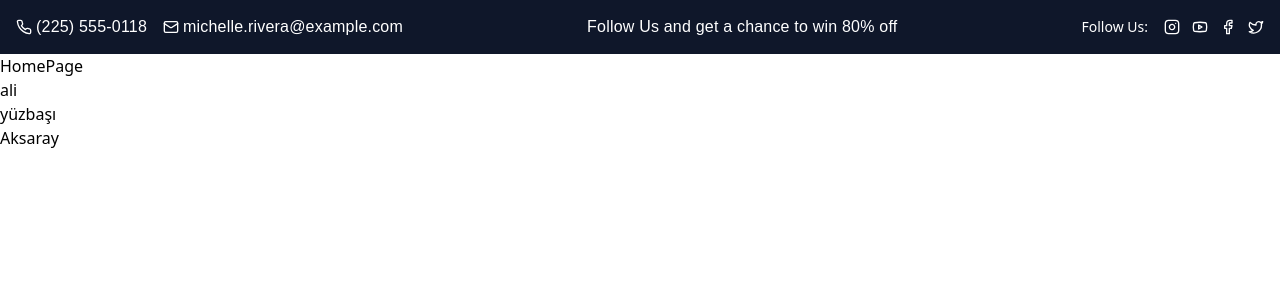
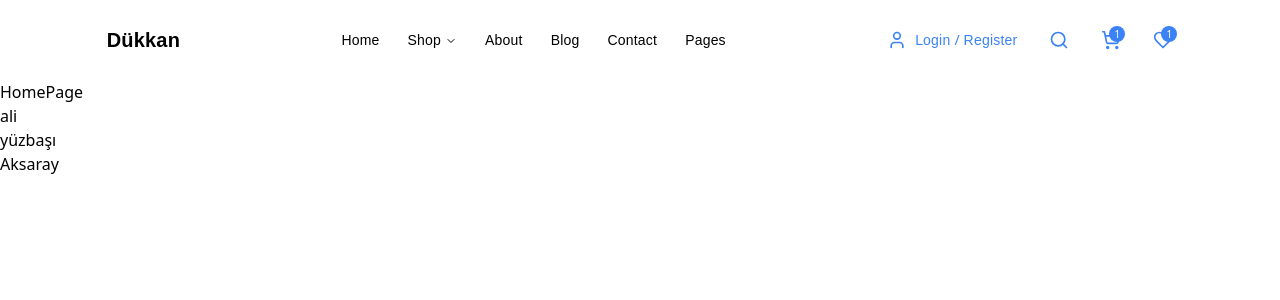
Before and after one commit to aliyzbsi/dukkan, a React (Vite) app: page / in a window 1280 px wide. Shown: the top 300 px of the page. Built offline with nearby package versions, Linux system fonts and the light colour scheme.

Commit message:
header-end

```diff
--- a/package.json
+++ b/package.json
@@ -10,6 +10,7 @@
     "preview": "vite preview"
   },
   "dependencies": {
+    "@radix-ui/react-navigation-menu": "^1.2.1",
     "@radix-ui/react-slot": "^1.1.0",
     "@reduxjs/toolkit": "^2.3.0",
     "axios": "^1.7.7",
--- a/src/components/custom/DesktopHeader.jsx
+++ b/src/components/custom/DesktopHeader.jsx
@@ -1,74 +1,151 @@
+import { useState } from "react";
+import { Search, ShoppingCart, Heart, User } from "lucide-react";
 import {
-  Facebook,
-  Instagram,
-  Mail,
-  Phone,
-  Twitter,
-  Youtube,
-} from "lucide-react";
-import { Link } from "react-router-dom/cjs/react-router-dom.min";
+  NavigationMenu,
+  NavigationMenuContent,
+  NavigationMenuItem,
+  NavigationMenuLink,
+  NavigationMenuList,
+  NavigationMenuTrigger,
+} from "@/components/ui/navigation-menu";
+import { Button } from "@/components/ui/button";
+import { Link } from "react-router-dom";
 
-export default function DesktopHeader() {
+export default function DesktopHeader({ isSearchOpen, setIsSearchOpen }) {
   return (
-    <div className="w-full  bg-slate-900 text-white px-4 py-4">
-      <div className=" mx-auto flex flex-wrap justify-between w-full  text-sm">
-        <div className="flex items-center space-x-4 flex-wrap">
-          <Link
-            href="tel:(225) 555-0118"
-            className="flex items-center gap-1 hover:text-gray-300"
-          >
-            <Phone className="h-4 w-4" />
-            <span>(225) 555-0118</span>
-          </Link>
-          <Link
-            href="mailto:michelle.rivera@example.com"
-            className="flex items-center gap-1 hover:text-gray-300"
-          >
-            <Mail className="h-4 w-4" />
-            <span>michelle.rivera@example.com</span>
-          </Link>
-        </div>
+    <header>
+      <div className=" mx-auto px-8 py-10 h-16 flex items-center justify-around">
+        <Link to="/" className="text-xl font-semibold">
+          Dükkan
+        </Link>
 
-        {/* Promotional Text */}
-        <div className="hidden md:block text-center">
-          <p>Follow Us and get a chance to win 80% off</p>
-        </div>
+        <NavigationMenu className="flex">
+          <NavigationMenuList>
+            <NavigationMenuItem>
+              <NavigationMenuLink asChild>
+                <Link to="/" className="px-3 py-2 text-sm">
+                  Home
+                </Link>
+              </NavigationMenuLink>
+            </NavigationMenuItem>
+            <NavigationMenuItem>
+              <NavigationMenuTrigger className="px-3 py-2 text-sm">
+                Shop
+              </NavigationMenuTrigger>
+              <NavigationMenuContent>
+                <ul className="grid w-48 p-2">
+                  <li>
+                    <NavigationMenuLink asChild>
+                      <Link
+                        to="/categories"
+                        className="block px-3 py-2 text-sm hover:bg-accent rounded-md"
+                      >
+                        All Categories
+                      </Link>
+                    </NavigationMenuLink>
+                  </li>
+                  <li>
+                    <NavigationMenuLink asChild>
+                      <Link
+                        to="/categories"
+                        className="block px-3 py-2 text-sm hover:bg-accent rounded-md"
+                      >
+                        Kadın Giyim
+                      </Link>
+                    </NavigationMenuLink>
+                  </li>
+                  <li>
+                    <NavigationMenuLink asChild>
+                      <Link
+                        to="/new-arrivals"
+                        className="block px-3 py-2 text-sm hover:bg-accent rounded-md"
+                      >
+                        New Arrivals
+                      </Link>
+                    </NavigationMenuLink>
+                  </li>
+                </ul>
+              </NavigationMenuContent>
+            </NavigationMenuItem>
+            <NavigationMenuItem>
+              <NavigationMenuLink asChild>
+                <Link to="/about" className="px-3 py-2 text-sm">
+                  About
+                </Link>
+              </NavigationMenuLink>
+            </NavigationMenuItem>
+            <NavigationMenuItem>
+              <NavigationMenuLink asChild>
+                <Link to="/blog" className="px-3 py-2 text-sm">
+                  Blog
+                </Link>
+              </NavigationMenuLink>
+            </NavigationMenuItem>
+            <NavigationMenuItem>
+              <NavigationMenuLink asChild>
+                <Link to="/contact" className="px-3 py-2 text-sm">
+                  Contact
+                </Link>
+              </NavigationMenuLink>
+            </NavigationMenuItem>
+            <NavigationMenuItem>
+              <NavigationMenuLink asChild>
+                <Link to="/pages" className="px-3 py-2 text-sm">
+                  Pages
+                </Link>
+              </NavigationMenuLink>
+            </NavigationMenuItem>
+          </NavigationMenuList>
+        </NavigationMenu>
 
-        {/* Social Media Links */}
-        <div className="flex items-center gap-4">
-          <span>Follow Us:</span>
-          <div className="flex gap-3">
-            <Link
-              href="#"
-              className="hover:text-gray-300"
-              aria-label="Follow us on Instagram"
-            >
-              <Instagram className="h-4 w-4" />
+        <div className="flex items-center gap-8 text-blue-500 hover:text-blue-600">
+          <div className="flex gap-1">
+            <Link to="/login" className="text-sm flex items-center gap-2">
+              <span>
+                <User size={20} />
+              </span>
+              Login
             </Link>
-            <Link
-              href="#"
-              className="hover:text-gray-300"
-              aria-label="Follow us on YouTube"
-            >
-              <Youtube className="h-4 w-4" />
-            </Link>
-            <Link
-              href="#"
-              className="hover:text-gray-300"
-              aria-label="Follow us on Facebook"
-            >
-              <Facebook className="h-4 w-4" />
-            </Link>
-            <Link
-              href="#"
-              className="hover:text-gray-300"
-              aria-label="Follow us on Twitter"
-            >
-              <Twitter className="h-4 w-4" />
+            <span className="text-sm ">/</span>
+            <Link to="/register" className="text-sm ">
+              Register
             </Link>
           </div>
+          <Button
+            variant="ghost"
+            size="icon"
+            className="relative"
+            onClick={() => setIsSearchOpen(!isSearchOpen)}
+          >
+            <Search className="h-5 w-5 " />
+          </Button>
+          <Button variant="ghost" size="icon" className="relative">
+            <ShoppingCart className="h-5 w-5" />
+            <span className="absolute -top-1 -right-1 h-4 w-4 rounded-full bg-blue-500 text-[10px] font-medium text-white flex items-center justify-center">
+              1
+            </span>
+          </Button>
+          <Button variant="ghost" size="icon" className="relative">
+            <Heart className="h-5 w-5 hover:text-red-600" />
+            <span className="absolute -top-1 -right-1 h-4 w-4 rounded-full bg-blue-500 text-[10px] font-medium text-white flex items-center justify-center">
+              1
+            </span>
+          </Button>
         </div>
       </div>
-    </div>
+
+      {isSearchOpen && (
+        <div className="absolute top-16 left-0 w-full bg-white border-b p-4">
+          <div className="container mx-auto">
+            <input
+              type="search"
+              placeholder="Search products..."
+              className="w-full px-4 py-2 border rounded-md"
+              autoFocus
+            />
+          </div>
+        </div>
+      )}
+    </header>
   );
 }
--- /dev/null
+++ b/src/components/ui/navigation-menu.jsx
@@ -0,0 +1,104 @@
+import * as React from "react"
+import * as NavigationMenuPrimitive from "@radix-ui/react-navigation-menu"
+import { cva } from "class-variance-authority"
+import { ChevronDown } from "lucide-react"
+
+import { cn } from "@/lib/utils"
+
+const NavigationMenu = React.forwardRef(({ className, children, ...props }, ref) => (
+  <NavigationMenuPrimitive.Root
+    ref={ref}
+    className={cn(
+      "relative z-10 flex max-w-max flex-1 items-center justify-center",
+      className
+    )}
+    {...props}>
+    {children}
+    <NavigationMenuViewport />
+  </NavigationMenuPrimitive.Root>
+))
+NavigationMenu.displayName = NavigationMenuPrimitive.Root.displayName
+
+const NavigationMenuList = React.forwardRef(({ className, ...props }, ref) => (
+  <NavigationMenuPrimitive.List
+    ref={ref}
+    className={cn(
+      "group flex flex-1 list-none items-center justify-center space-x-1",
+      className
+    )}
+    {...props} />
+))
+NavigationMenuList.displayName = NavigationMenuPrimitive.List.displayName
+
+const NavigationMenuItem = NavigationMenuPrimitive.Item
+
+const navigationMenuTriggerStyle = cva(
+  "group inline-flex h-10 w-max items-center justify-center rounded-md bg-background px-4 py-2 text-sm font-medium transition-colors hover:bg-accent hover:text-accent-foreground focus:bg-accent focus:text-accent-foreground focus:outline-none disabled:pointer-events-none disabled:opacity-50 data-[active]:bg-accent/50 data-[state=open]:bg-accent/50"
+)
+
+const NavigationMenuTrigger = React.forwardRef(({ className, children, ...props }, ref) => (
+  <NavigationMenuPrimitive.Trigger
+    ref={ref}
+    className={cn(navigationMenuTriggerStyle(), "group", className)}
+    {...props}>
+    {children}{" "}
+    <ChevronDown
+      className="relative top-[1px] ml-1 h-3 w-3 transition duration-200 group-data-[state=open]:rotate-180"
+      aria-hidden="true" />
+  </NavigationMenuPrimitive.Trigger>
+))
+NavigationMenuTrigger.displayName = NavigationMenuPrimitive.Trigger.displayName
+
+const NavigationMenuContent = React.forwardRef(({ className, ...props }, ref) => (
+  <NavigationMenuPrimitive.Content
+    ref={ref}
+    className={cn(
+      "left-0 top-0 w-full data-[motion^=from-]:animate-in data-[motion^=to-]:animate-out data-[motion^=from-]:fade-in data-[motion^=to-]:fade-out data-[motion=from-end]:slide-in-from-right-52 data-[motion=from-start]:slide-in-from-left-52 data-[motion=to-end]:slide-out-to-right-52 data-[motion=to-start]:slide-out-to-left-52 md:absolute md:w-auto ",
+      className
+    )}
+    {...props} />
+))
+NavigationMenuContent.displayName = NavigationMenuPrimitive.Content.displayName
+
+const NavigationMenuLink = NavigationMenuPrimitive.Link
+
+const NavigationMenuViewport = React.forwardRef(({ className, ...props }, ref) => (
+  <div className={cn("absolute left-0 top-full flex justify-center")}>
+    <NavigationMenuPrimitive.Viewport
+      className={cn(
+        "origin-top-center relative mt-1.5 h-[var(--radix-navigation-menu-viewport-height)] w-full overflow-hidden rounded-md border bg-popover text-popover-foreground shadow-lg data-[state=open]:animate-in data-[state=closed]:animate-out data-[state=closed]:zoom-out-95 data-[state=open]:zoom-in-90 md:w-[var(--radix-navigation-menu-viewport-width)]",
+        className
+      )}
+      ref={ref}
+      {...props} />
+  </div>
+))
+NavigationMenuViewport.displayName =
+  NavigationMenuPrimitive.Viewport.displayName
+
+const NavigationMenuIndicator = React.forwardRef(({ className, ...props }, ref) => (
+  <NavigationMenuPrimitive.Indicator
+    ref={ref}
+    className={cn(
+      "top-full z-[1] flex h-1.5 items-end justify-center overflow-hidden data-[state=visible]:animate-in data-[state=hidden]:animate-out data-[state=hidden]:fade-out data-[state=visible]:fade-in",
+      className
+    )}
+    {...props}>
+    <div
+      className="relative top-[60%] h-2 w-2 rotate-45 rounded-tl-sm bg-border shadow-md" />
+  </NavigationMenuPrimitive.Indicator>
+))
+NavigationMenuIndicator.displayName =
+  NavigationMenuPrimitive.Indicator.displayName
+
+export {
+  navigationMenuTriggerStyle,
+  NavigationMenu,
+  NavigationMenuList,
+  NavigationMenuItem,
+  NavigationMenuContent,
+  NavigationMenuTrigger,
+  NavigationMenuLink,
+  NavigationMenuIndicator,
+  NavigationMenuViewport,
+}
--- a/src/index.css
+++ b/src/index.css
@@ -39,7 +39,7 @@
     @apply font-aleo text-base tracking-[0.0125rem] font-medium;
   }
   .mobile-menu {
-    @apply font-aleo text-menu tracking-[0.0125rem] font-medium;
+    @apply font-aleo text-xl tracking-[0.0125rem] font-medium;
   }
 }
 
--- a/src/layout/Header.jsx
+++ b/src/layout/Header.jsx
@@ -1,13 +1,15 @@
-import React, { useState, useEffect } from "react";
+import { useState, useEffect } from "react";
 import { Search, User } from "lucide-react";
 import { SlBasket } from "react-icons/sl";
 import { GiHamburgerMenu } from "react-icons/gi";
 import DesktopHeader from "@/components/custom/DesktopHeader";
+import { Link } from "react-router-dom/cjs/react-router-dom.min";
+import { Button } from "@/components/ui/button";
 
 export default function Header() {
   const [windowWidth, setWindowWidth] = useState(window.innerWidth);
   const [menuOpen, setMenuOpen] = useState(false);
-
+  const [isSearchOpen, setIsSearchOpen] = useState(false);
   useEffect(() => {
     const handleResize = () => {
       setWindowWidth(window.innerWidth);
@@ -29,63 +31,74 @@ export default function Header() {
   return (
     <header className="relative">
       {windowWidth <= 720 ? (
-        <div className="flex justify-between p-8">
+        <div className="flex justify-between  p-8">
           <div>
-            <h1 className="text-3xl">Dükkan</h1>
+            <h1 className="text-2xl">Dükkan</h1>
           </div>
-          <div className="flex gap-4">
-            <button aria-label="User account">
-              <User size={30} />
-            </button>
-            <button aria-label="Search">
-              <Search size={30} />
-            </button>
-            <button aria-label="Shopping basket">
-              <SlBasket size={30} />
-            </button>
-            <button onClick={toggleMenu} aria-label="Toggle menu">
-              <GiHamburgerMenu color="gray" size={30} />
-            </button>
+          <div className="flex gap-6 ">
+            <Button variant="ghost" size="icon" aria-label="User account">
+              <User size={20} />
+            </Button>
+            <Button
+              variant="ghost"
+              size="icon"
+              className="relative"
+              onClick={() => setIsSearchOpen(!isSearchOpen)}
+            >
+              <Search className="h-5 w-5 " />
+            </Button>
+            <Button variant="ghost" size="icon" aria-label="Shopping basket">
+              <SlBasket size={20} />
+            </Button>
+            <Button
+              variant="ghost"
+              size="icon"
+              onClick={toggleMenu}
+              aria-label="Toggle menu"
+            >
+              <GiHamburgerMenu color="gray" size={20} />
+            </Button>
           </div>
         </div>
       ) : (
-        <DesktopHeader />
+        <DesktopHeader
+          isSearchOpen={isSearchOpen}
+          setIsSearchOpen={setIsSearchOpen}
+        />
       )}
 
       {menuOpen && windowWidth <= 720 && (
-        <nav className="absolute top-full left-0 w-full bg-white shadow-lg z-10">
-          <ul className="flex flex-col gap-4 p-4">
-            <li>
-              <a href="#home" className="text-gray-800 text-lg hover:underline">
-                Home
-              </a>
-            </li>
-            <li>
-              <a
-                href="#product"
-                className="text-gray-800 text-lg hover:underline"
-              >
-                Product
-              </a>
-            </li>
-            <li>
-              <a
-                href="#pricing"
-                className="text-gray-800 text-lg hover:underline"
-              >
-                Pricing
-              </a>
-            </li>
-            <li>
-              <a
-                href="#contact"
-                className="text-gray-800 text-lg hover:underline"
-              >
-                Contact
-              </a>
-            </li>
-          </ul>
+        <nav className="top-full left-0 w-full bg-white shadow-lg z-10">
+          <div className="flex flex-col items-center gap-8 py-6">
+            <Link to="home" className="mobile-menu">
+              Home
+            </Link>
+
+            <Link to="product" className="mobile-menu">
+              Product
+            </Link>
+
+            <Link to="pricing" className="mobile-menu">
+              Pricing
+            </Link>
+
+            <Link to="contact" className="mobile-menu">
+              Contact
+            </Link>
+          </div>
         </nav>
+      )}
+      {isSearchOpen && (
+        <div className="absolute top-16 left-0 w-full bg-white border-b p-4">
+          <div className="container mx-auto">
+            <input
+              type="search"
+              placeholder="Search products..."
+              className="w-full px-4 py-2 border rounded-md"
+              autoFocus
+            />
+          </div>
+        </div>
       )}
     </header>
   );
```
Also changed, not shown: 1 other file (tests, documents, lock files or other folders).
